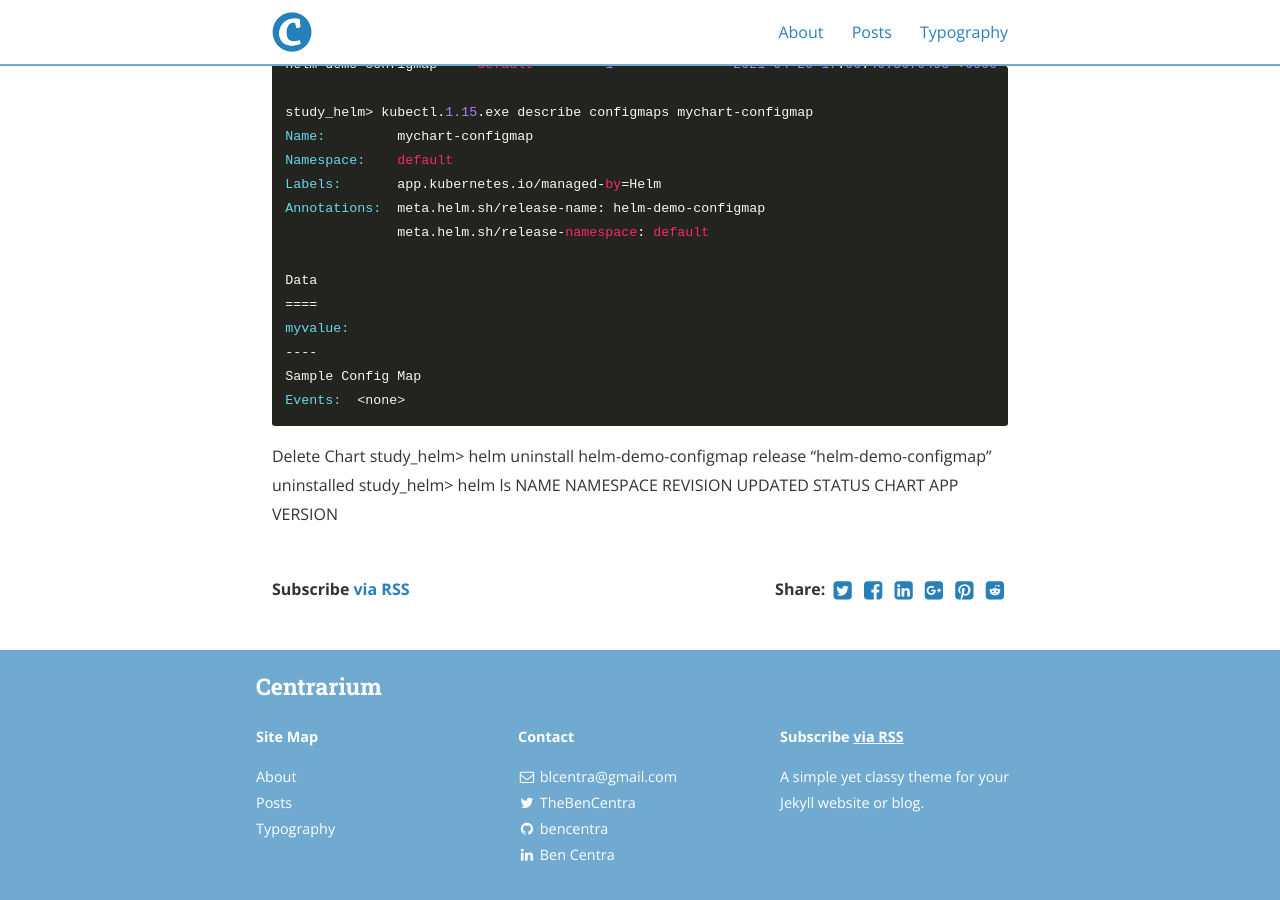
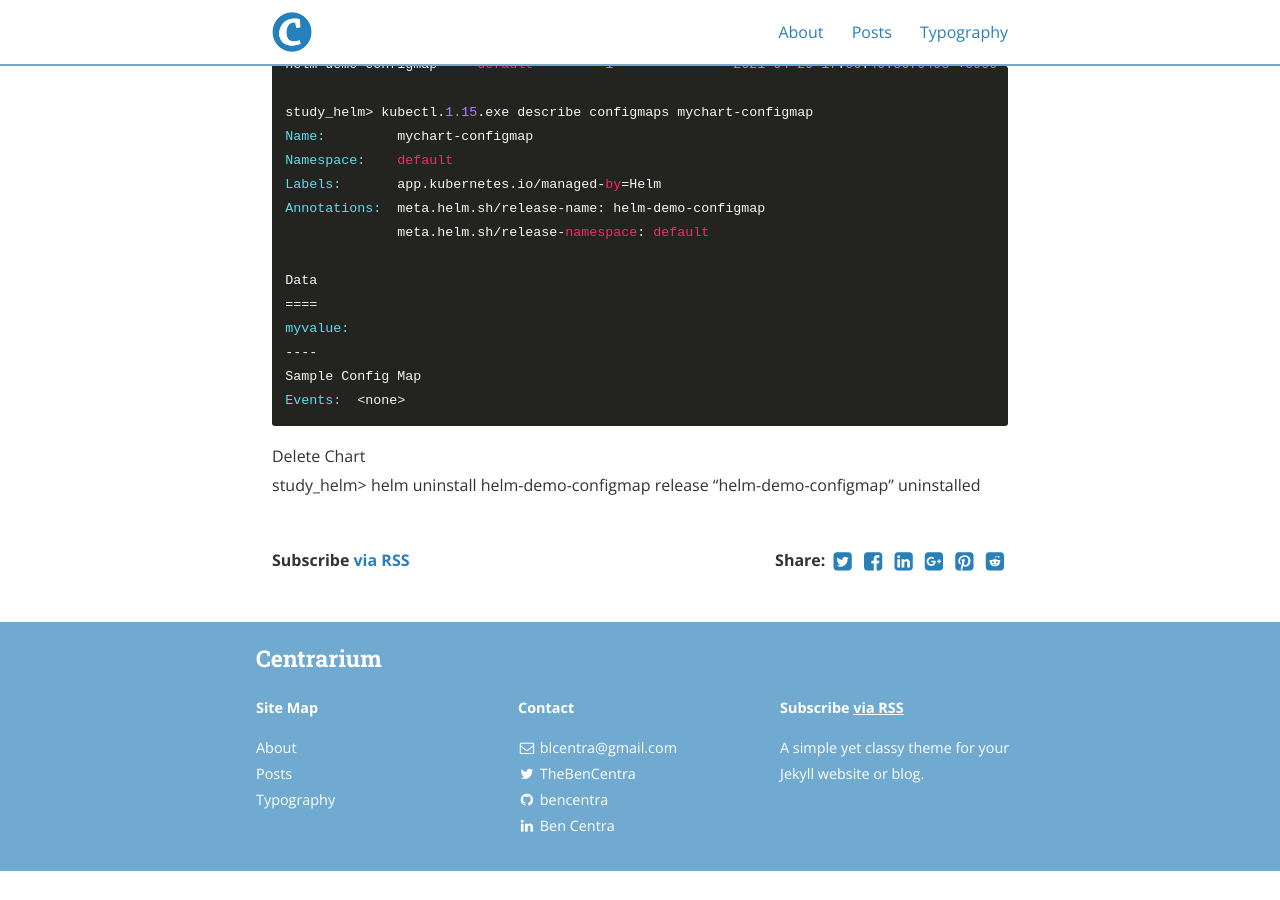
Before and after one commit to rhsoddld/rhsoddld.github.io, a Jekyll site: the page built from _posts/2021-05-13-k8s_6.md, in a window 1280 px wide and 900 px high, scrolled down 1911 px. Built offline with Jekyll 4.4.1, drawn with Linux system fonts in a browser that asks for light colours; nearby versions of some CDN libraries; after the commit the page ends 2782 px from its top, so only the background shows below that.

Commit message:
2021/05/13 Helm Install

```diff
--- a/_posts/2021-05-13-k8s_6.md
+++ b/_posts/2021-05-13-k8s_6.md
@@ -89,6 +89,4 @@ Create configmap.yaml (at templates directory)
 
 Delete Chart
     study_helm> helm uninstall helm-demo-configmap
-	release "helm-demo-configmap" uninstalled
-study_helm> helm ls
-	NAME    NAMESPACE       REVISION        UPDATED STATUS  CHART   APP VERSION
+    release "helm-demo-configmap" uninstalled
```
